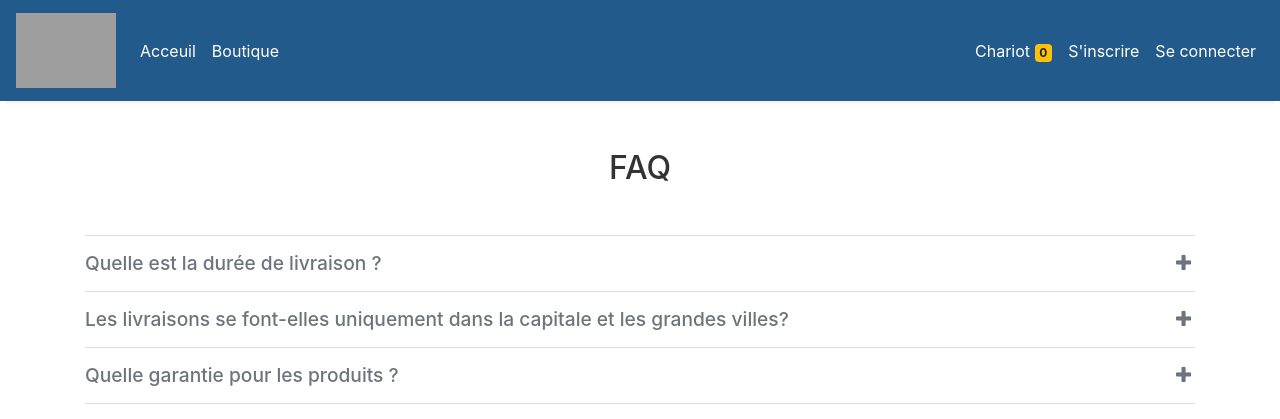
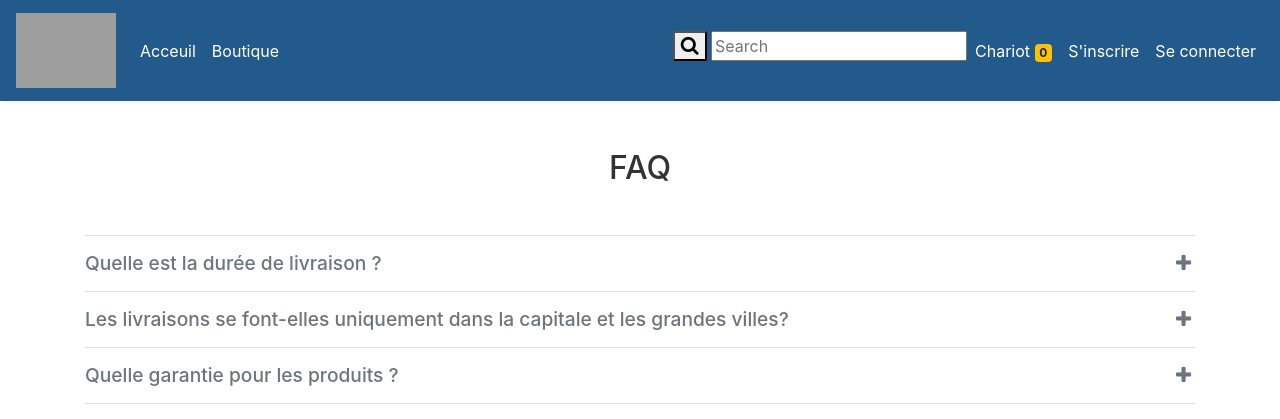
Before and after one commit to finoanaidev/sava, a Django app: page /faq in a window 1280 px wide. Shown: the top 419 px of the page. Run offline with Django 3.2, Linux system fonts and the light colour scheme; some libraries are stand-ins or nearby versions; grey boxes are pictures that could not be loaded.

Commit message:
Modification css

```diff
--- a/store/templates/base.html
+++ b/store/templates/base.html
@@ -152,6 +152,14 @@
 
       <ul class=" navbar-nav my-2 my-lg-0">
 
+
+        <form id="searchform" >
+          <button class="searchbutton" type="submit">
+              <i class="fa fa-search"></i>
+          </button>
+          <input class="searchfield" id="searchbox" name="q" type="text" placeholder="Search">
+        </form>
+
         <li class="nav-item active">
           <a class="nav-link text-white" href="/cart">Chariot
             <span class="badge badge-warning">{{request.session.cart.keys|length}}</span>
```
Also changed, not shown: db.sqlite3.
